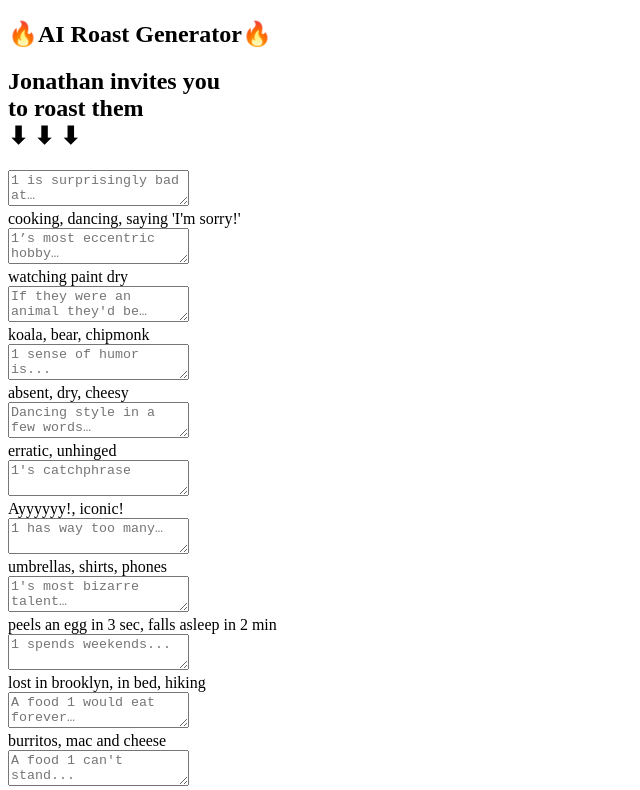
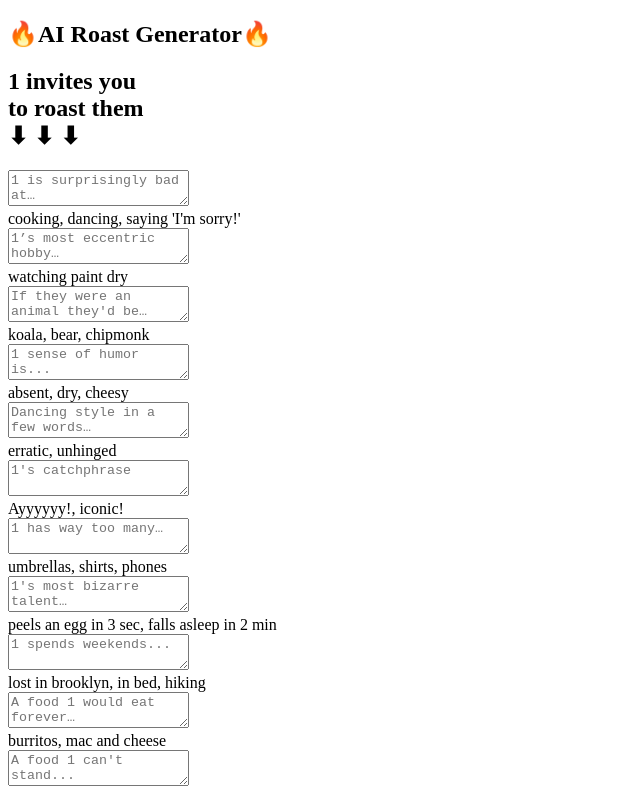
Before and after one commit to JWegener/myappisbroken2, a Next.js app: page /roast/1 in a window 1280 px wide. Shown: the top 790 px of the page, without its empty margins (0-640 px from the left). Built offline with nearby package versions, Linux system fonts and the light colour scheme.

Commit message:
custom name

```diff
--- a/src/pages/roast/[id].tsx
+++ b/src/pages/roast/[id].tsx
@@ -128,7 +128,7 @@ export default function Home() {
             </h2>
 
             <h2 className="mx-auto rotate-[2deg] pb-5  text-center text-3xl font-bold tracking-tight  text-black ">
-              Jonathan invites you
+              {theirName} invites you
               <br />
               <span className=" ml-1 inline-block transform rounded-md bg-black px-2 py-1 text-[hsl(100,100%,100%)] drop-shadow-lg">
                 to <span className="text-[hsl(280,100%,70%)]">roast</span> them
```
